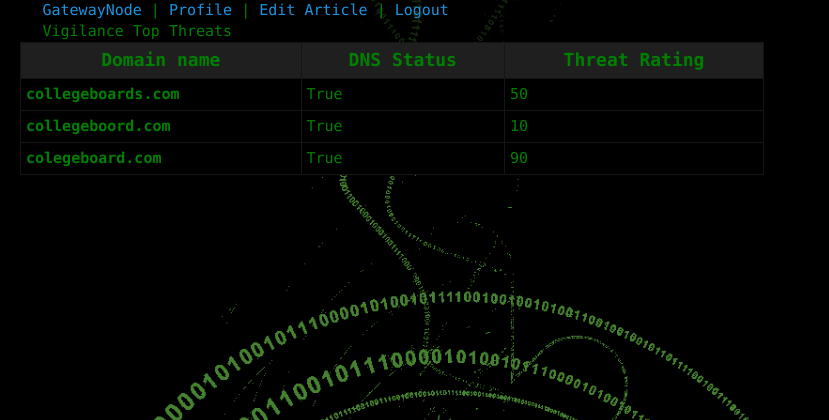
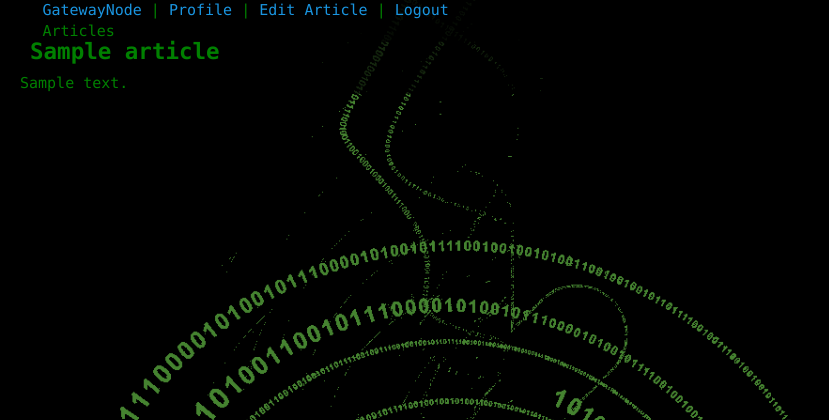
Before and after one commit to gatewaynode/ochyro, a Flask app: page / in a window 1280 px wide. Shown: the top 420 px of the page, without its empty margins (0-829 px from the left). Run offline with Flask 2, Linux system fonts and the light colour scheme; a user stored in the database is signed in; tables that the repository leaves empty hold one stand-in row (values such as "Sample post").

Commit message:
Started building views

```diff
--- a/core/controllers.py
+++ b/core/controllers.py
@@ -90,6 +90,7 @@
     return (node, content)
 
 
+# @TODO move this to views
 def node_load(node_id):
     """ Load a node table by id
     """
@@ -116,6 +117,7 @@
     return node
 
 
+# @TODO Move this to views
 def content_load(content_id, ContentDbModel):
     """ Load a content row
     """
--- a/core/routes.py
+++ b/core/routes.py
@@ -9,6 +9,7 @@
 from core import app, db
 from core.forms import LoginForm, RegistrationForm, EditUserForm, EditArticleForm
 from core.controllers import save_user, save_article
+from core.views import view_front_page
 from core.models import User
 from werkzeug.urls import url_parse
 from datetime import datetime
@@ -24,14 +25,14 @@
 
 @app.route("/")
 @app.route("/index")
-@login_required
 def index():
     posts = [
         {"domain": "collegeboards.com", "dns_valid": True, "threat_score": 50},
         {"domain": "collegeboord.com", "dns_valid": True, "threat_score": 10},
         {"domain": "colegeboard.com", "dns_valid": True, "threat_score": 90},
     ]
-    return render_template("index.html", title="", posts=posts)
+    articles = view_front_page()
+    return render_template("index.html", title="", posts=posts, articles=articles)
 
 
 @app.route("/login", methods=["GET", "POST"])
--- a/core/templates/index.html
+++ b/core/templates/index.html
@@ -1,19 +1,15 @@
 {% extends "base.html" %}
 
 {% block content %}
-    <div class="title">Vigilance Top Threats</div>
-	<table class="results-table">
-		<tr class="header-row">
-            <th class="table-head-item">Domain name</th>
-            <th class="table-head-item">DNS Status</th>
-            <th class="table-head-item">Threat Rating</th>
-		</tr>
-		{% for post in posts %}
-		<tr class="content-item-multiple {{ loop.index }}">
-            <td class="domain-key">{{ post.domain }}</td>
-            <td class="dns-status">{{ post.dns_valid }}</td>
-            <td class="threat-score">{{ post.threat_score }}</td>
-        </tr>
-		{% endfor %}
-	</table>
+    <div class="title">Articles</div>
+    {% for article in articles %}
+      <div class="content front-page article">
+        <div class="title content-title node-id-{{ article.node["_id"] }}">
+          {{ article.content["title"] }}
+        </div>
+        <div class="body content-body">
+          {{ article.content["body"] }}
+        </div>
+      </div>
+    {% endfor %}
 {% endblock %}
--- /dev/null
+++ b/core/views.py
@@ -0,0 +1,37 @@
+from core import app, db
+from core.models import Node, User, Article
+from pprint import pprint
+
+
+def view_front_page():
+    raw_content = Article.query.all()
+    # pprint(raw_content)
+    articles = []
+    for content in raw_content:
+        # print(content._id)
+        node = Node.query.get(content._id)
+        pprint(vars(node))
+        articles.append(
+            {
+                "node": {
+                    "_id": node._id,
+                    "_version": node._version,
+                    "_hash": node._hash,
+                    "first_child": node.first_child,
+                    "__parents": node._Node__parents,
+                    "__children": node._Node__children,
+                },
+                "content": {
+                    "_id": content._id,
+                    "_version": content._version,
+                    "_hash": content._hash,
+                    "title": content.title,
+                    "body": content.body,
+                },
+            }
+        )
+    return articles
+
+
+def view_article():
+    pass
```
Also changed, not shown: core/models.py (+26 -23 lines).
